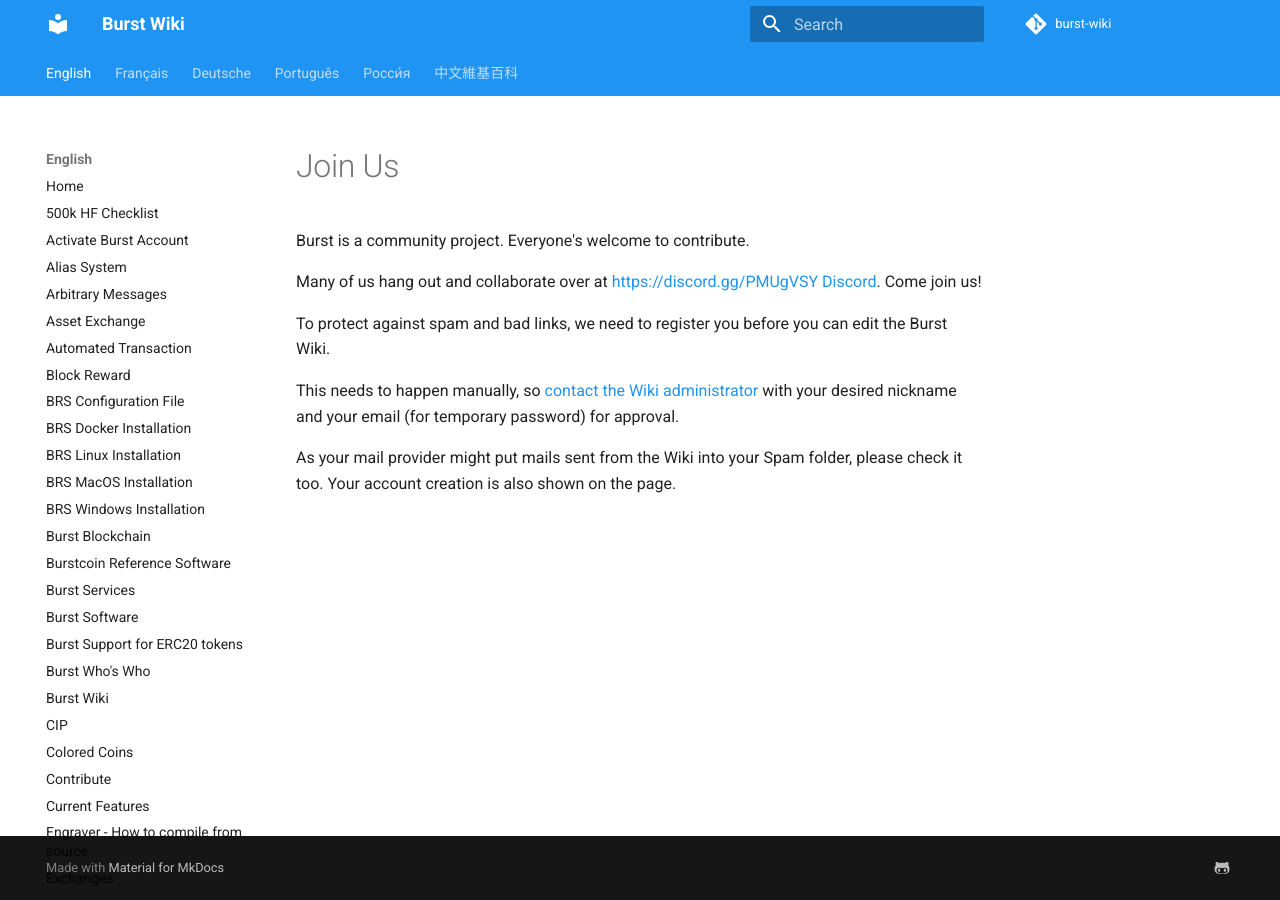
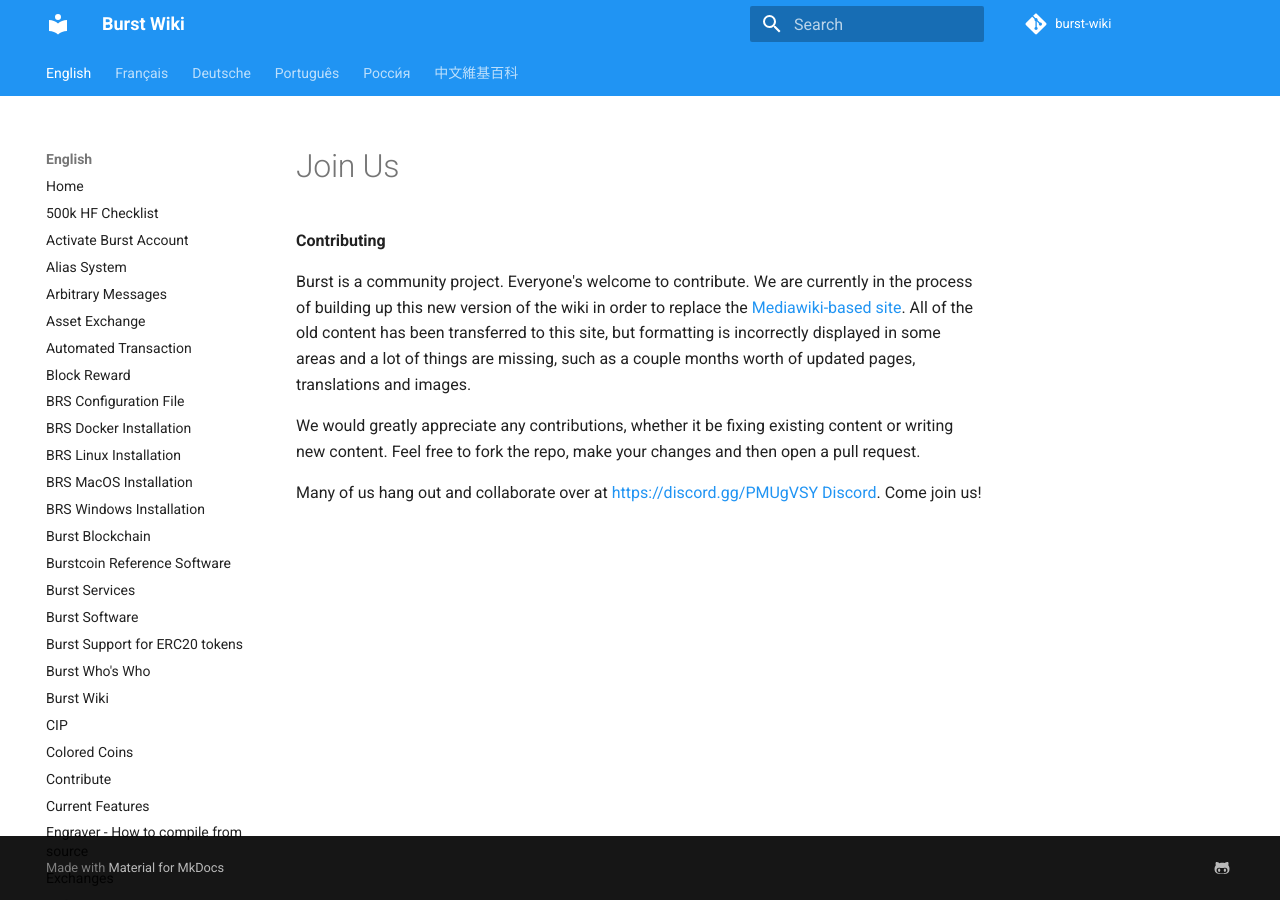
Before and after one commit to burst-apps-team/burst-wiki, an MkDocs documentation site: the page built from docs/en/join-us-.md, in a window 1280 px wide. Built offline with MkDocs 1.6.1 and Material for MkDocs 9.7.7, drawn with Linux system fonts in a browser that asks for light colours; comment, search, counter and statistics services are not loaded; old or Windows-style settings are respelled for this version of MkDocs.

Commit message:
Update join-us-.md

```diff
--- a/docs/en/join-us-.md
+++ b/docs/en/join-us-.md
@@ -1,9 +1,7 @@
-Burst is a community project. Everyone's welcome to contribute.
+**Contributing**
+
+Burst is a community project. Everyone's welcome to contribute. We are currently in the process of building up this new version of the wiki in order to replace the [Mediawiki-based site](https://burstwiki.org/wiki/Main_Page). All of the old content has been transferred to this site, but formatting is incorrectly displayed in some areas and a lot of things are missing, such as a couple months worth of updated pages, translations and images.
+
+We would greatly appreciate any contributions, whether it be fixing existing content or writing new content. Feel free to fork the repo, make your changes and then open a pull request.
 
 Many of us hang out and collaborate over at [https://discord.gg/PMUgVSY Discord](https---discord-gg-pmugvsy-discord.md). Come join us!
-
-To protect against spam and bad links, we need to register you before you can edit the Burst Wiki.
-
-This needs to happen manually, so [contact the Wiki administrator](special-contact.md) with your desired nickname and your email (for temporary password) for approval.
-
-As your mail provider might put mails sent from the Wiki into your Spam folder, please check it too. Your account creation is also shown on the <Special:RecentChanges> page.
```
